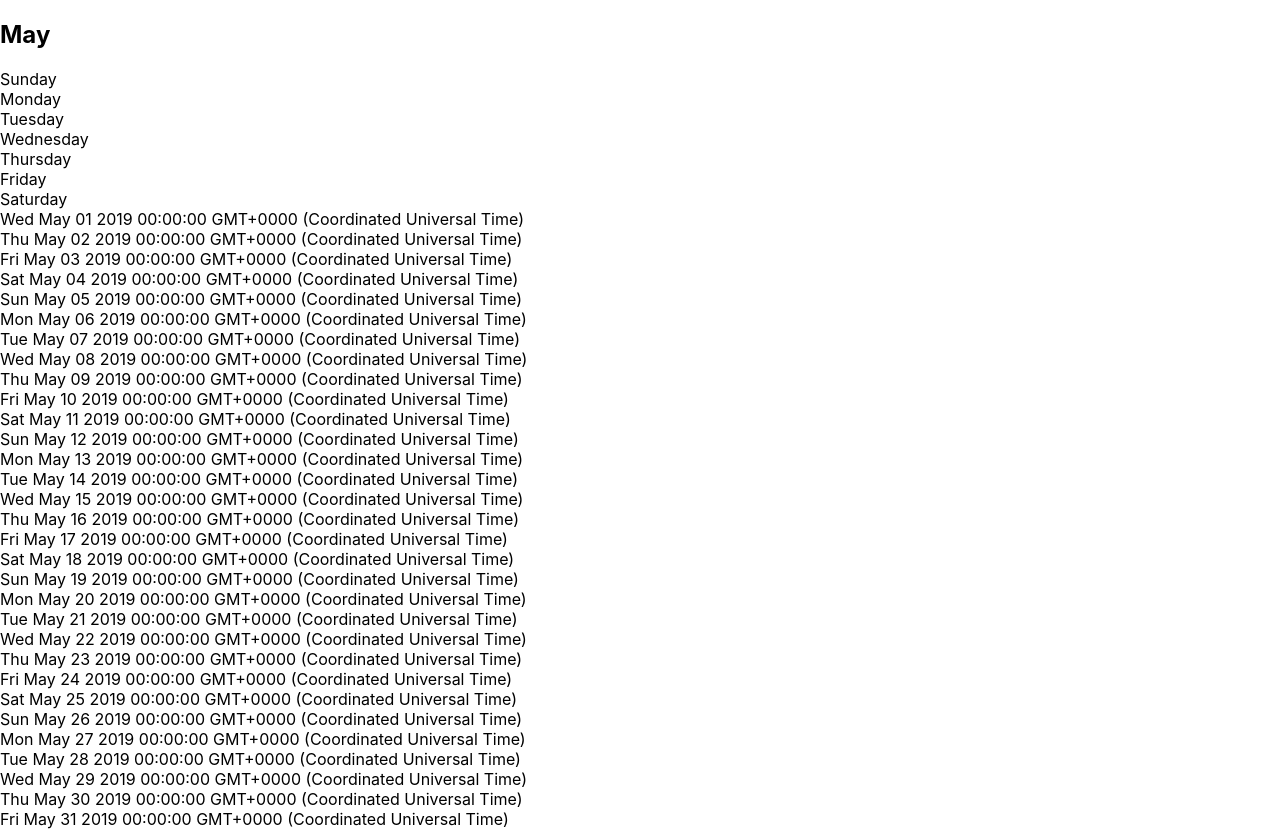
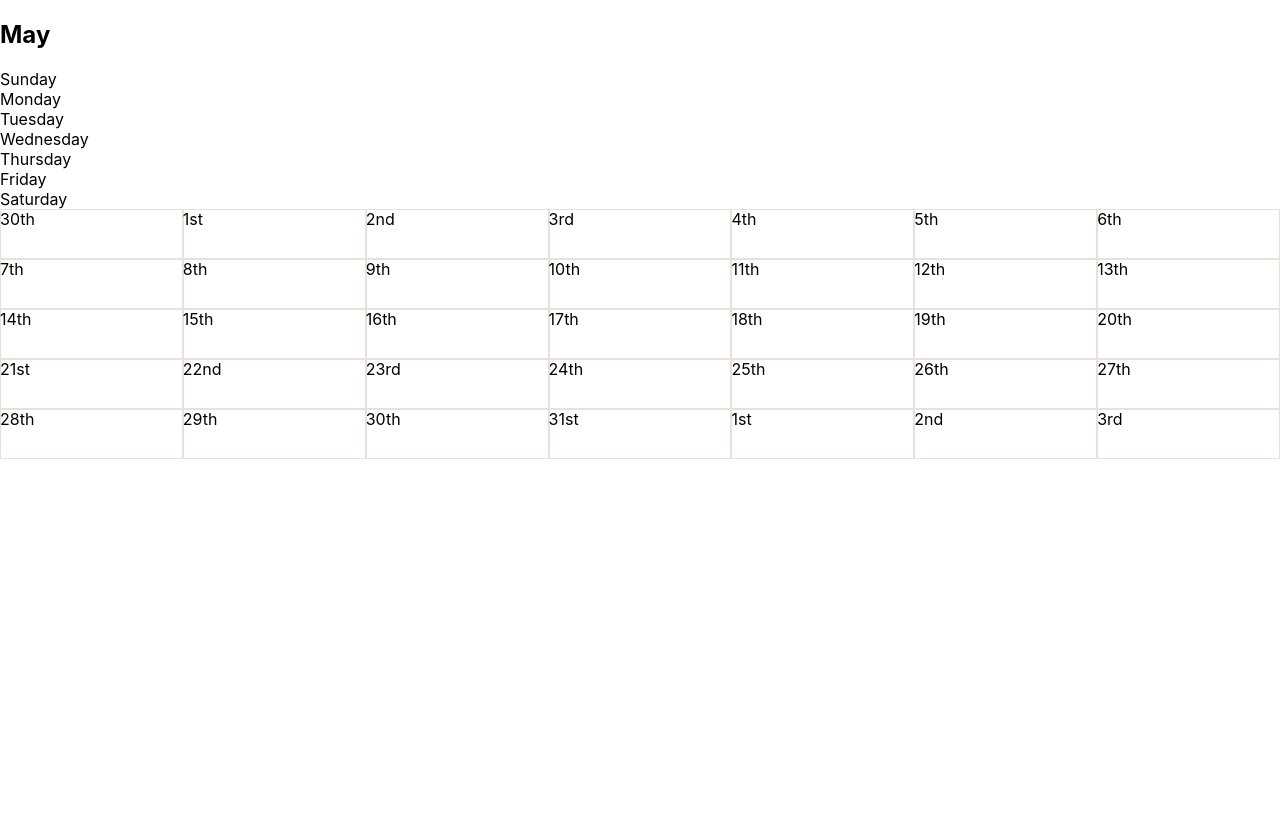
Before and after one commit to ChaseH88/React-Calendar, a React (Create React App) app: page / in a window 1280 px wide. After the commit the page ends 800 px from the top, so only its background shows below. Built offline with nearby package versions, Linux system fonts and the light colour scheme.

Commit message:
Updated calendar logic to add previous/next months days to the calendar to fill in the spaces. Also began added styled-components.

```diff
--- a/package.json
+++ b/package.json
@@ -3,9 +3,11 @@
   "version": "0.1.0",
   "private": true,
   "dependencies": {
+    "moment": "^2.24.0",
     "react": "^16.8.6",
     "react-dom": "^16.8.6",
-    "react-scripts": "3.0.1"
+    "react-scripts": "3.0.1",
+    "styled-components": "^4.2.0"
   },
   "scripts": {
     "start": "react-scripts start",
--- a/src/components/Calendar.js
+++ b/src/components/Calendar.js
@@ -5,8 +5,8 @@ import Week from "./Week";
 import Month from "./Month";
 
 // Temp, will be eventually generated through state
-let year = new Date().getFullYear();
-let month = new Date().getMonth();
+export let year = 2000;
+export let month = new Date().getMonth();
 
 
 const Calendar = () => {
@@ -65,7 +65,7 @@ const Calendar = () => {
     // Render The Calendar
     return(
       <Fragment>
-        <Month month={currentMonth} />
+        <Month month={currentMonth} key={`month${currentMonth}`} />
         {generateDaysOfWeek()}
         {monthData.weeks.map((week, index) => {
           return(<Week {...week} key={`week${index}`} />)
--- a/src/components/Day.js
+++ b/src/components/Day.js
@@ -1,4 +1,15 @@
 import React from "react";
+import moment from "moment";
+import styled from "styled-components";
+
+// Styled Component
+const DayStyle = styled.div`
+  min-height: 50px;
+  height: 3vw;
+  max-height: 200px;
+  box-shadow: inset 0 0 0px 1px #eadfdf;
+`;
+
 
 const Day = (props) => {
 
@@ -8,9 +19,9 @@ const Day = (props) => {
   // HOOK UP MOMENT NEXT
 
   return(
-    <div className="day">
-      {date.toString()}
-    </div>
+    <DayStyle className="day">
+      {moment(date).format("Do")}
+    </DayStyle>
   )
 }
 
--- a/src/components/Week.js
+++ b/src/components/Week.js
@@ -1,8 +1,22 @@
 import React from "react";
 import Day from "./Day";
+import styled from "styled-components";
+
+// Temp, will be eventually generated through state
+export let year = new Date().getFullYear();
+export let month = new Date().getMonth();
+
+// Styled Component
+const WeekStyle = styled.div`
+    display: grid;
+    grid-template-rows: auto;
+    grid-template-columns: repeat(7, 7fr);
+    grid-gap: 0;
+`;
 
 const Week = (props) => {
 
+  // Build out the days with the prop data
   const showDays = () => {
 
     // Grab the data out of the props
@@ -14,6 +28,45 @@ const Week = (props) => {
       daysArr.push(props[day]);
     }
 
+    // Add data for blank days
+    if(daysArr.length < 7){
+      //grab the day
+      let day = daysArr[0].toString().toLowerCase().substring(0, 3);
+      //check to see where days are needed to fill in
+      if(day !== "sun"){
+        // Get the total of days needed from the previous month
+        let daysNeededCount = 7 - daysArr.length;
+        // get the total of days in previous month
+        let daysInMonth = 32 - new Date(year, month-1, 32).getDate();
+        // get the increment for the loop based on difference in days needed
+        let count = (daysInMonth-daysNeededCount)+1;
+        let addedDays = [] // temp placeholder for fetched days
+
+        // Add the needed days to the "addedDays" temp placeholder
+        for(let i=count; i <= daysInMonth; i++){
+          let dayInMonth = new Date(year, month-1, i);
+          addedDays.push(dayInMonth);
+        }
+        // Merge the arrays to get the correct data
+        daysArr = [...addedDays, ...daysArr];
+      } else {
+        // Get the total of days needed from the previous month
+        let daysNeededCount = 7 - daysArr.length;
+        // get the total of days in previous month
+        let daysInMonth = 32 - new Date(year, month+1, 32).getDate();
+        let addedDays = [] // temp placeholder for fetched days
+
+        // Add the needed days to the "addedDays" temp placeholder
+        for(let i=1; i <= daysNeededCount; i++){
+          let dayInMonth = new Date(year, month+1, i);
+          addedDays.push(dayInMonth);
+        }
+        // Merge the arrays to get the correct data
+        daysArr = [...daysArr, ...addedDays];
+        console.log(daysArr)
+      }
+    }
+
     // Render the days
     let dayRender = daysArr.map(day => {
       return <Day date={day} key={day.toString().toLowerCase().replace(/ /g,"")} />
@@ -23,9 +76,9 @@ const Week = (props) => {
 
 
   return(
-    <div className="week">
+    <WeekStyle className="week">
       {showDays()}
-    </div>
+    </WeekStyle>
   )
 }
 
```
Also changed, not shown: 1 other file (tests, documents, lock files or other folders).
